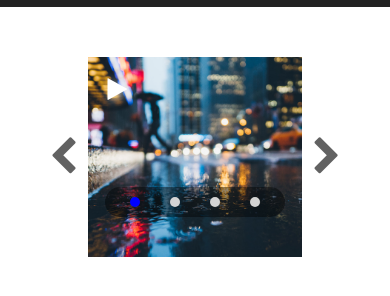
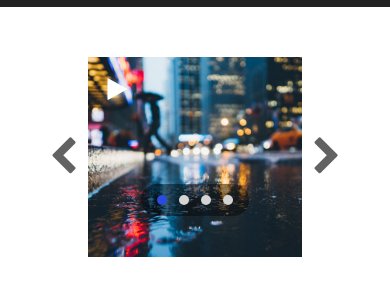
Before and after one commit to SalvatoreB98/vue-slider, a plain HTML site: page index.html in a window 390 px wide. Shown: the part 56-352 px from the top of the page. Drawn offline with nearby package versions, Linux system fonts and the light colour scheme.

Commit message:
Responsiveness OK

```diff
--- a/index.html
+++ b/index.html
@@ -22,7 +22,7 @@
             <div class="img-container">
                 <img :src="'img/'+imgs[activeImg]" class="opacity" :class='animation' alt="" id=img-id>
                 <div class="dots-container">
-                    <a v-for="(item, index) in imgs" @click="setActiveImg(index)" class="dot" :class="{'active' : activeImg == index}"></a>
+                    <a v-for="(item, index) in imgs" @click="setActiveImg(index)" ><div class="dot" :class="{'active' : activeImg == index}" ></div></a>
                 </div>
                 <div class="play-container">
                     <div v-on:click="autoPlay(); showPause()" v-if="isPlay" class="auto-play">
--- a/style.css
+++ b/style.css
@@ -39,15 +39,19 @@ h1{
     bottom: 25px;
     left: 50%;
     transform: translate(-50%,-50%);
-    background-color: #0000006c;
+    background-color: #0000006e;
     border-radius: 25px;
     padding: 10px;
     display: flex;
+}
+.dots-container a{
+    padding: 7px;
 }
 .img-container{
     position: relative;
     width: 1800px;
     height: 700px;
+    max-height: calc(100vh - 200px);
 }
 .img-container img{
     background-color: black;
@@ -57,13 +61,13 @@ h1{
 }
 .dot{
     background-color: #d4d4d4;
-    height: 10px;
-    width: 10px;
+    height: 17px;
+    width: 17px;
     border-radius: 50%;
     margin: 0px 15px;
 }
 .active{
-    background-color: blue;
+    background-color: rgb(41, 75, 226);
 }
 .opacity{
     opacity: 1;
@@ -112,6 +116,14 @@ h1{
     .img-container{
         height: 250px;
     }
+    .dot{
+        width: 10px;
+        height: 10px;
+        margin: 0px 5px;
+    }
+    .dots-container a{
+        padding: 1px;
+    }
 }
 @media screen and (max-width:500px) {
     .img-container{
```
